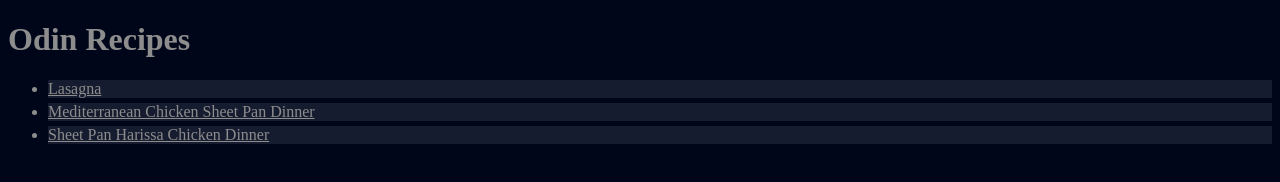
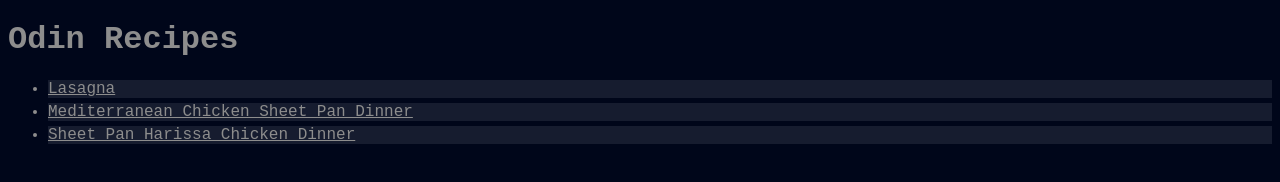
Before and after one commit to d2gher/odin-recipes, a plain HTML site: page index.html in a window 1280 px wide. Drawn offline with Linux system fonts and the light colour scheme.

Commit message:
style: change the main font

```diff
--- a/styles.css
+++ b/styles.css
@@ -1,5 +1,6 @@
 * {
     color: rgb(141, 141, 141);
+    font-family: "Courier New";
 }
 
 body {
```
